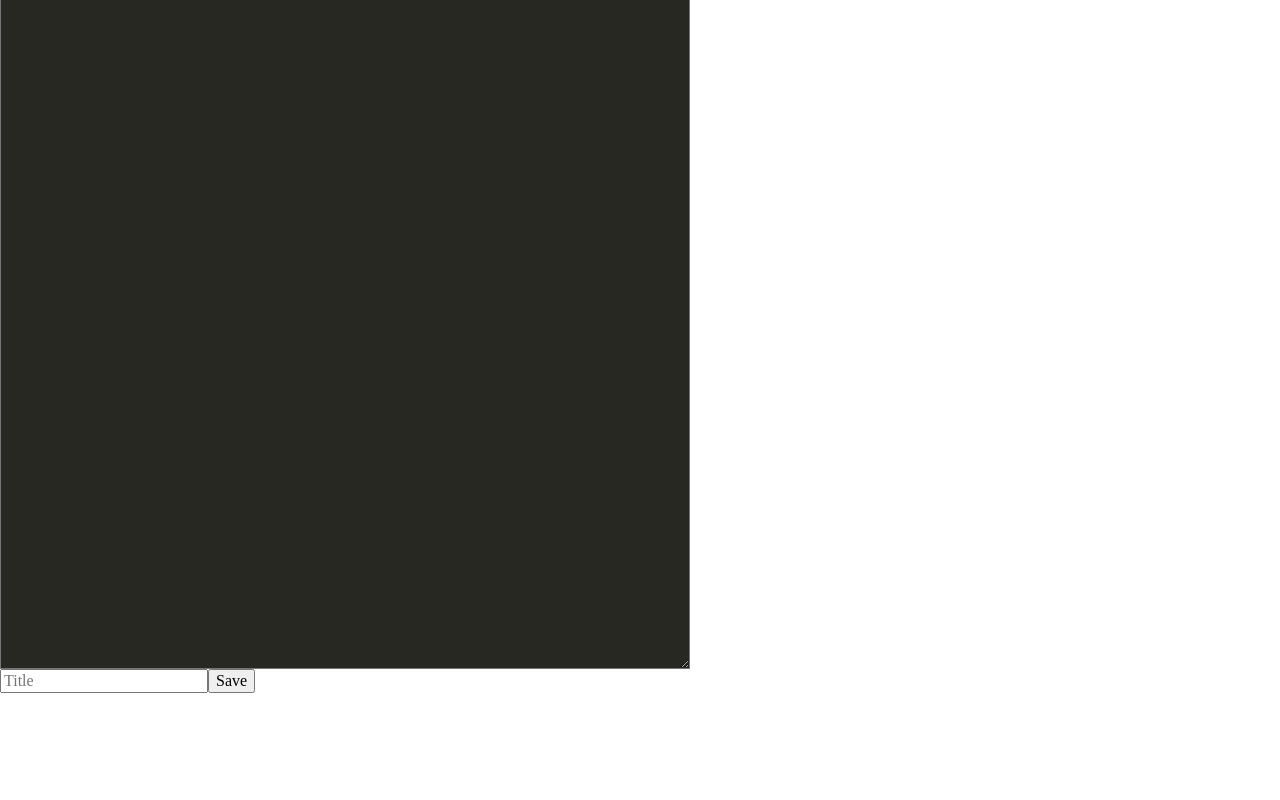
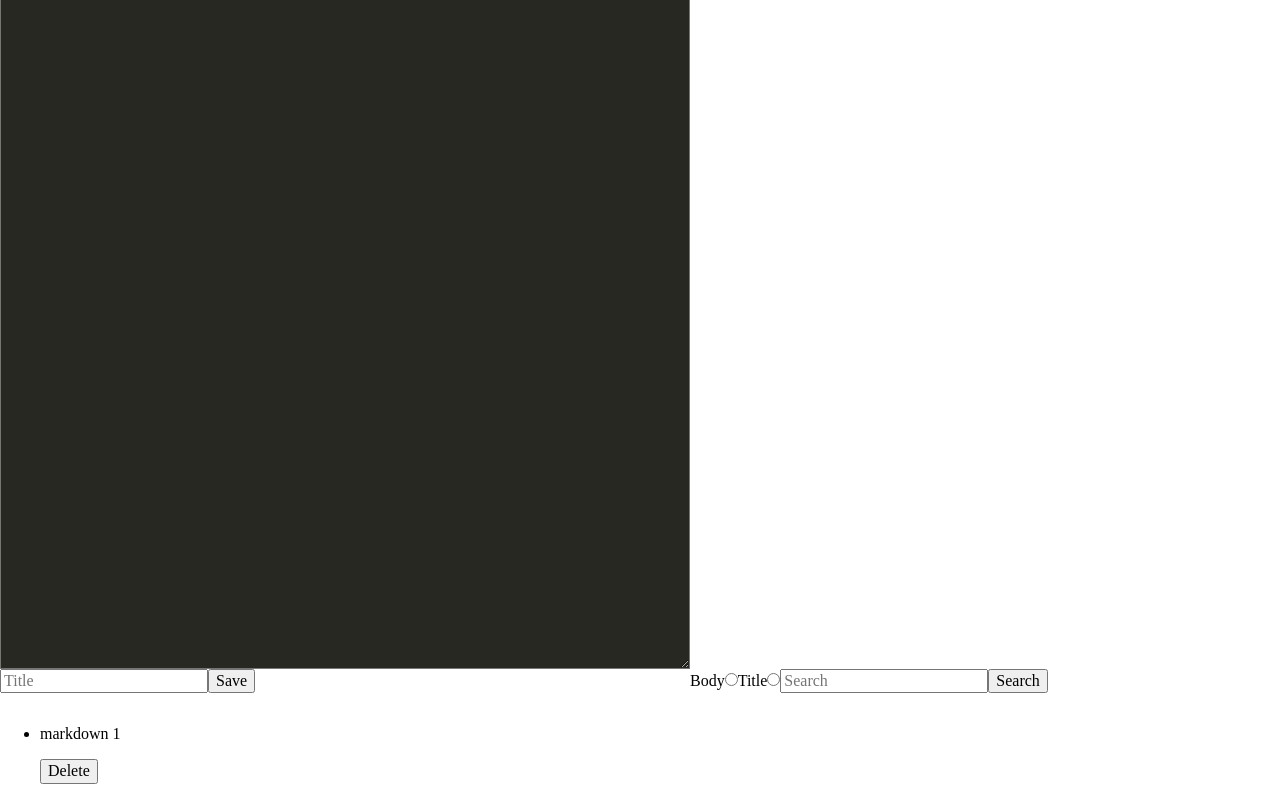
Before and after one commit to PeepTheMoon/markdownly, a React app: page / in a window 1280 px wide. Shown: the part 261-1061 px from the top of the page. Before the commit the page ends 954 px from the top, so only its background shows below. Built offline with nearby package versions, Linux system fonts and the light colour scheme.

Commit message:
filter and search is working by title and body

```diff
--- a/src/actions/reducerActions.js
+++ b/src/actions/reducerActions.js
@@ -17,3 +17,9 @@ export const deleteMarkdown = (title) => ({
   type: DELETE_MARKDOWN,
   payload: title
 });
+
+export const SET_SEARCH = 'SET_SEARCH';
+export const setSearch = (searchQuery, searchCategory) => ({
+  type: SET_SEARCH,
+  payload: { searchCategory, searchQuery }
+});
--- a/src/components/markdown/Editor.js
+++ b/src/components/markdown/Editor.js
@@ -1,7 +1,7 @@
 import React from 'react';
 import styles from './Editor.css';
 import { useDispatch, useSelector }  from '../../hooks/Context';
-import { editMarkdown }from '../../actions/reducerActions';
+import { editMarkdown } from '../../actions/reducerActions';
 import { getMarkdown } from '../../selectors/selectors';
 
 const Editor = () => {
--- a/src/components/markdown/MarkdownList.js
+++ b/src/components/markdown/MarkdownList.js
@@ -2,6 +2,7 @@ import React from 'react';
 import { getMarkdownTitles } from '../../selectors/selectors';
 import { useSelector, useDispatch } from '../../hooks/Context';
 import { deleteMarkdown } from '../../actions/reducerActions';
+import SearchBar from '../searchbar/SearchBar';
 
 
 const MarkdownList = () =>  {
@@ -9,6 +10,9 @@ const MarkdownList = () =>  {
   const markdownList = useSelector(getMarkdownTitles);
 
   const markdownListElements = markdownList.map((title, i) => (
+
+
+
     <li key={i}>
       <p>{title}</p>
       <button value={title} onClick={({ target }) => dispatch(deleteMarkdown(target.value))}>Delete</button>
@@ -16,9 +20,13 @@ const MarkdownList = () =>  {
   ));
 
   return (
-    <ul>
-      {markdownListElements}
-    </ul>
+    <>
+      <SearchBar />
+      <ul>
+        {markdownListElements}
+      </ul>
+    </>
+
   );
 };
 
--- a/src/components/markdown/SaveMarkdowns.js
+++ b/src/components/markdown/SaveMarkdowns.js
@@ -24,7 +24,6 @@ const SaveMarkdown = () => {
 
   return (
     <form onSubmit={handleSubmit}>
-
       <input type="text" placeholder="Title" onChange={handleChange} value={title}/>
       <button>Save</button>
 
--- a/src/components/searchbar/SearchBar.js
+++ b/src/components/searchbar/SearchBar.js
@@ -1,27 +1,47 @@
-// import React, { useState } from 'react';
-// import { useSelector, useDispatch } from '../../hooks/Context';
-// import { getMarkdown, searchByTitle } from '../../selectors/selectors';
+import React, { useState } from 'react';
+import { useDispatch } from '../../hooks/Context';
+import { setSearch } from '../../actions/reducerActions';
 
 
-// const SearchBar = () => {
-//   const [search, setSearch] = useState('');
+const SearchBar = () => {
+  const [query, setQuery] = useState('');
+  const [category, setCategory] = useState('');
+  const dispatch = useDispatch ();
 
-//   const handleChange = ({ target }) => {
-//     setSearch(target.value);
-//   };
+  const handleQuery = ({ target }) => {
+    setQuery(target.value);
+  };
 
-//   const handleSubmit = event => {
-//     event.preventDefault();
+  const handleCategory = ({ target }) => {
+    setCategory(target.value);
+  };
 
-//     return useSelector(searchByTitle(search));
-//   };
+  const handleSubmit = event => {
+    event.preventDefault();
 
-//   return (
-//     <form onSubmit={handleSubmit}>
+    return dispatch (setSearch(query, category));
+  };
 
-//       <input type="text" placeholder="Title" onChange={handleChange} value={title}/>
-//       <button>Save</button>
+  return (
+    <form onSubmit={handleSubmit}>
 
-//     </form>
-//   );
-// };
+      <label>
+          Body
+        <input type="radio" name="searchCategory" checked={category === 'markdown'} value="markdown" onChange={handleCategory}/>
+      </label>
+
+      <label>
+          Title
+        <input type="radio" name="searchCategory" checked={category === 'title'} value="title" onChange={handleCategory}/>
+      </label>
+
+
+
+      <input type="text" placeholder="Search" name="searchQuery" onChange={handleQuery} value={query}/>
+      <button>Search</button>
+
+    </form>
+  );
+};
+
+export default SearchBar;
--- a/src/containers/Document.js
+++ b/src/containers/Document.js
@@ -3,6 +3,7 @@ import Preview from '../components/markdown/Preview';
 import Editor from '../components/markdown/Editor';
 import styles from './Document.css';
 import SaveMarkdowns from '../components/markdown/SaveMarkdowns';
+import MarkdownList from '../components/markdown/MarkdownList';
 
 export default class Document extends PureComponent {
 
@@ -13,6 +14,7 @@ export default class Document extends PureComponent {
           <Editor />
           <Preview />
           <SaveMarkdowns />
+          <MarkdownList />
         </div>
       </>)
     ;
--- a/src/reducer/AppReducer.js
+++ b/src/reducer/AppReducer.js
@@ -1,6 +1,13 @@
-import { EDIT_MARKDOWN, SAVE_MARKDOWN, DELETE_MARKDOWN } from '../actions/reducerActions';
+import {
+  EDIT_MARKDOWN,
+  SAVE_MARKDOWN,
+  DELETE_MARKDOWN,
+  SET_SEARCH
+} from '../actions/reducerActions';
+
 export const initialState = {
   searchQuery: '',
+  searchCategory: 'title',
   markdown: 'fuck facism, ABOLISH ICE, ABOLISH THE POLICE',
   savedMarkdowns: [
     {
@@ -19,6 +26,9 @@ export default function reducer(state, action) {
       };
     case DELETE_MARKDOWN:
       return { ...state, savedMarkdowns:  [...state. savedMarkdowns.filter(item => item.title !== action.payload)] };
+    case SET_SEARCH:
+      return { ...state,
+        searchCategory: action.payload.searchCategory, searchQuery: action.payload.searchQuery };
     default:
       return state;
   }
--- a/src/selectors/selectors.js
+++ b/src/selectors/selectors.js
@@ -8,8 +8,9 @@ export const getMarkdownPreview = state => marked(state.markdown);
 
 export const getMarkdownTitles = state => {
   return state.savedMarkdowns
+    .filter(markdown => (markdown[state.searchCategory].includes(state.searchQuery)))
     .map(markdown => (
       markdown.title
-    ))
-    .filter(title => (title.includes(state.searchQuery)));
+    ));
+
 };
```
Also changed, not shown: 2 other files (tests, documents, lock files or other folders).
